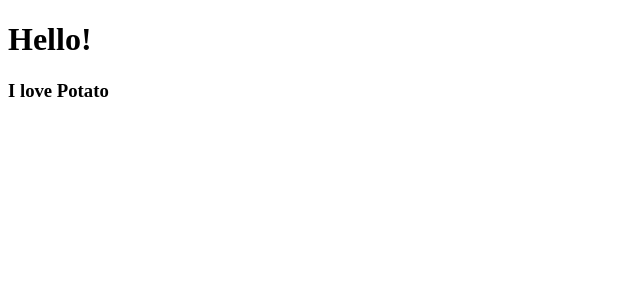
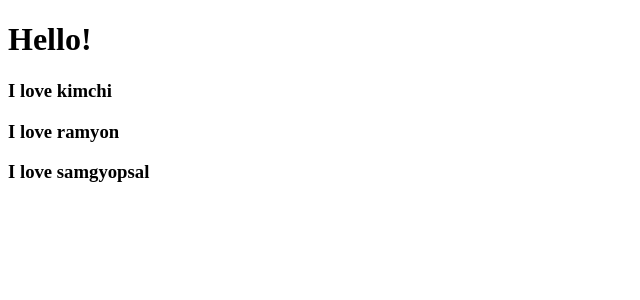
Before and after one commit to dokilove/movie_app_2019, a React (Create React App) app: page / in a window 1280 px wide. Shown: the top 300 px of the page, without its empty margins (0-640 px from the left). Built offline with nearby package versions, Linux system fonts and the light colour scheme.

Commit message:
#10.1 Reusable Components with JSX + Props (09:12)

```diff
--- a/src/App.js
+++ b/src/App.js
@@ -1,11 +1,16 @@
 import React from "react";
-import Potato from "./Potato";
+
+function Food({ fav }) {
+  return <h3>I love {fav}</h3>;
+}
 
 function App() {
   return (
     <div>
       <h1>Hello!</h1>
-      <Potato></Potato>
+      <Food fav="kimchi" />
+      <Food fav="ramyon" />
+      <Food fav="samgyopsal" />
     </div>
   );
 }
--- a/src/Potato.js
+++ /dev/null
@@ -1,7 +0,0 @@
-import React from "react";
-
-function Potato() {
-  return <h3>I love Potato</h3>;
-}
-
-export default Potato;
```
